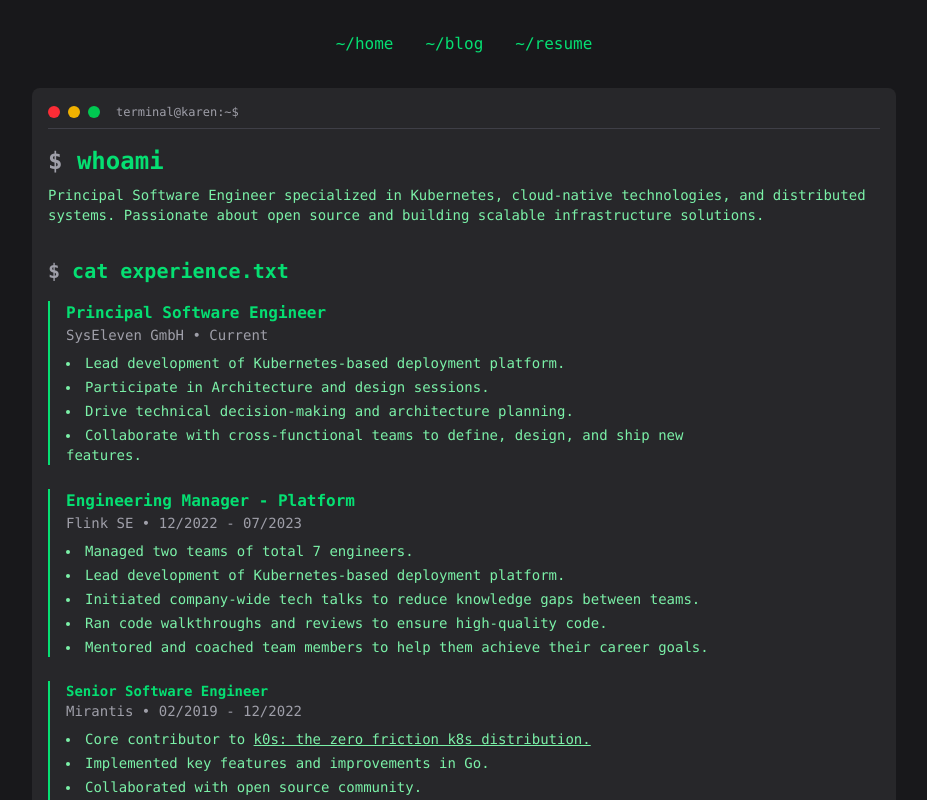
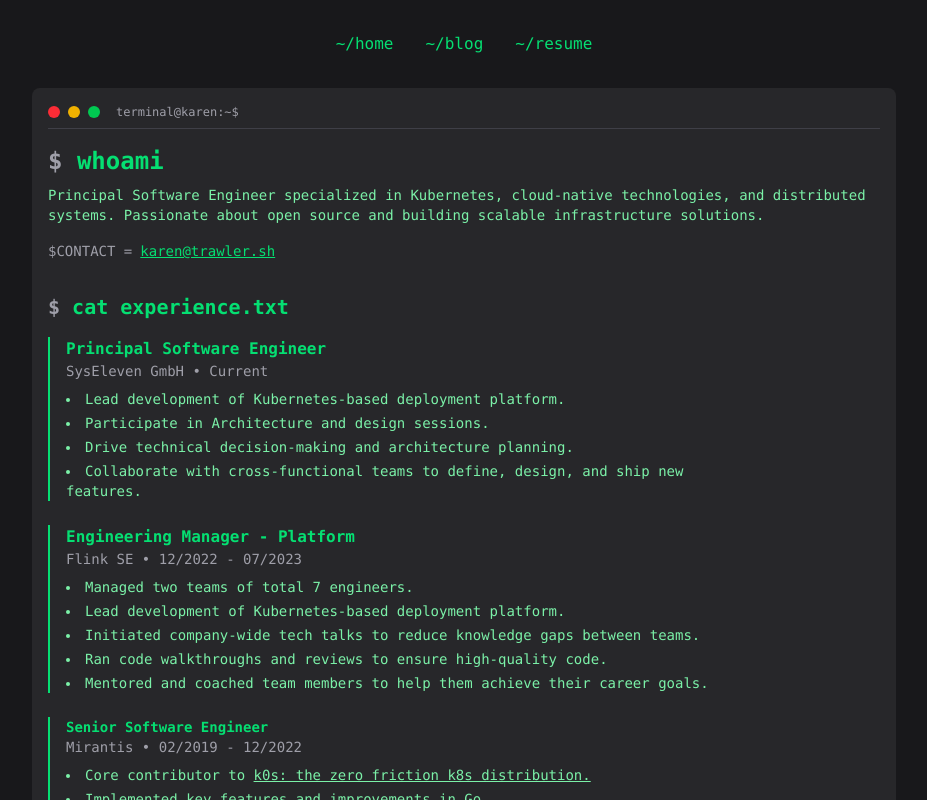
Before and after one commit to trawler/portfolio, a Next.js app: page /cv in a window 1280 px wide. Shown: the top 800 px of the page, without its empty margins (176-1103 px from the left). Built offline with nearby package versions, Linux system fonts and the light colour scheme.

Commit message:
Add email address

```diff
--- a/app/cv/page.tsx
+++ b/app/cv/page.tsx
@@ -7,12 +7,22 @@
                 <h1 className="text-2xl font-semibold mb-2">
                     <span className="text-zinc-400">$</span> whoami
                 </h1>
-                <p className="text-green-300">
-                    Principal Software Engineer specialized in Kubernetes, cloud-native technologies, and distributed systems.
-                    Passionate about open source and building scalable infrastructure solutions.
-                </p>
+                <div className="space-y-4">
+                    <p className="text-green-300">
+                        Principal Software Engineer specialized in Kubernetes, cloud-native technologies, and distributed systems.
+                        Passionate about open source and building scalable infrastructure solutions.
+                    </p>
+                    <div className="flex items-center text-sm">
+                        <span className="text-zinc-400 font-mono">$CONTACT =</span>
+                        <a
+                            href="mailto:your.email@example.com"
+                            className="ml-2 text-green-400 hover:text-blue-400 underline transition-colors"
+                        >
+                            karen@trawler.sh
+                        </a>
+                    </div>
+                </div>
             </section>
-
             {/* Experience Section */}
             <section className="mb-8">
                 <h2 className="text-xl font-semibold mb-4"> {/* Kept larger size for section heading */}
```
